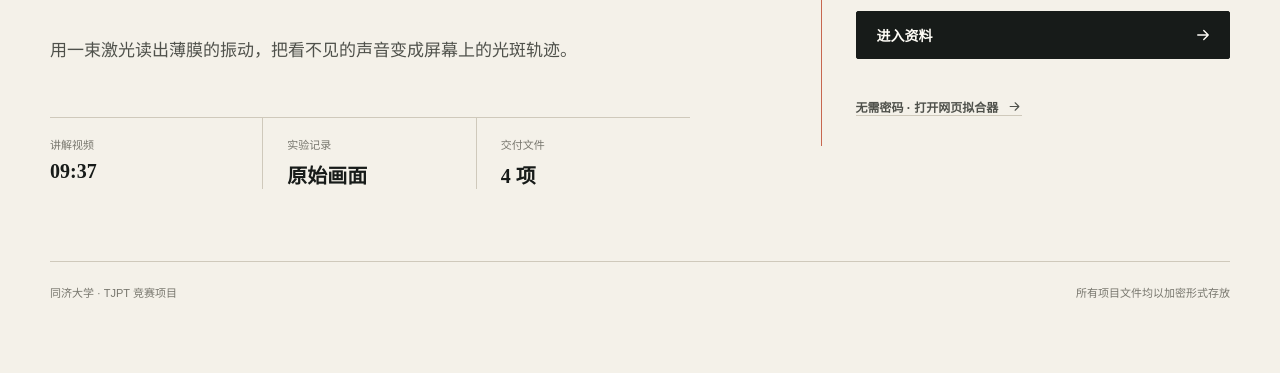
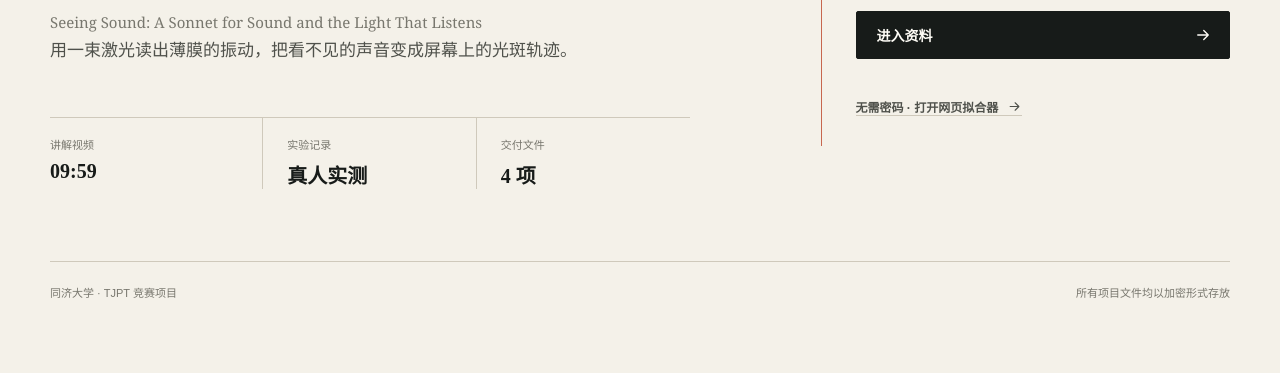
Before and after one commit to xiang7sjtu/tjpt-sound-of-light, a plain HTML site: page index.html in a window 1280 px wide. Shown: the part 427-800 px from the top of the page. Drawn offline with Linux system fonts and the light colour scheme.

Commit message:
Publish public interactive fitter

```diff
--- a/index.html
+++ b/index.html
@@ -33,17 +33,18 @@
             <span>声的十四行诗</span>
             <em>与听见一束光</em>
           </h1>
+          <p class="english-title" lang="en">Seeing Sound: A Sonnet for Sound and the Light That Listens</p>
           <p class="lede">
             用一束激光读出薄膜的振动，把看不见的声音变成屏幕上的光斑轨迹。
           </p>
           <dl class="stats">
             <div>
               <dt>讲解视频</dt>
-              <dd>09:37</dd>
+              <dd>09:59</dd>
             </div>
             <div>
               <dt>实验记录</dt>
-              <dd>原始画面</dd>
+              <dd>真人实测</dd>
             </div>
             <div>
               <dt>交付文件</dt>
@@ -113,7 +114,7 @@
           <div class="video-placeholder" id="videoPlaceholder">
             <div class="video-caption">
               <span class="status-dot" aria-hidden="true"></span>
-              <p>实验现象版 · 1920 × 1080 · 09:37</p>
+              <p>实验现象版 · 1920 × 1080 · 09:59</p>
             </div>
             <button class="primary-button" id="loadVideoButton" type="button">
               <span>载入讲解视频</span>
--- a/styles.css
+++ b/styles.css
@@ -179,6 +179,16 @@ h1 em {
   color: var(--ink-soft);
   font-size: 17px;
   line-height: 1.95;
+}
+
+.english-title {
+  max-width: 600px;
+  margin: 18px 0 0;
+  color: var(--muted);
+  font-family: Georgia, "Times New Roman", serif;
+  font-size: 15px;
+  line-height: 1.6;
+  letter-spacing: 0;
 }
 
 .stats {
```
Also changed, not shown: fitter/index.html (+1 -1 lines), manifest.json, 11 other files.
